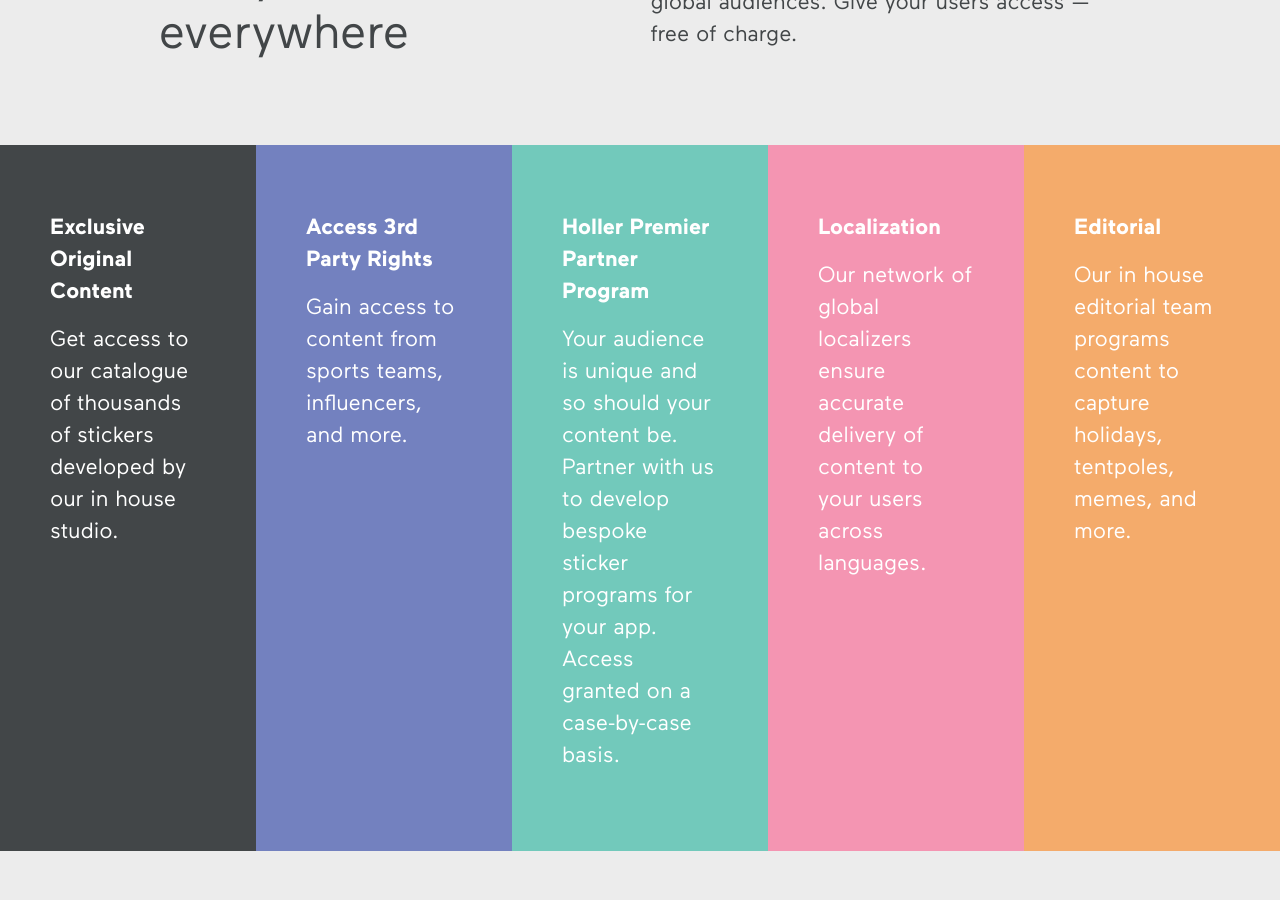
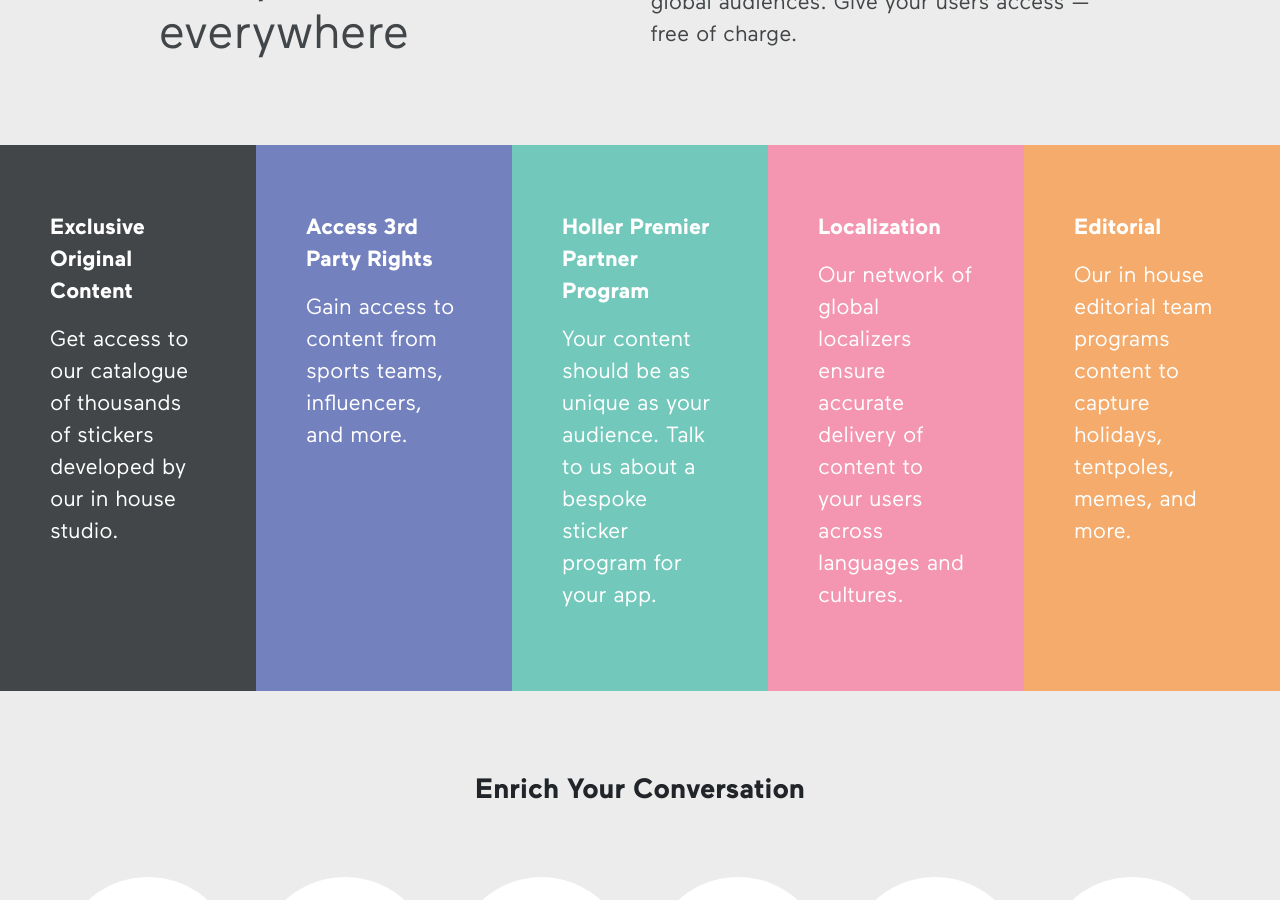
Before and after one commit to taliacotton/holler, a Jekyll site: the page built from developers.html, in a window 1280 px wide and 900 px high, scrolled down 1124 px. Built offline with Jekyll 4.4.1, drawn with Linux system fonts in a browser that asks for light colours; nearby versions of some CDN libraries.

Commit message:
Updated 'developers.html' via CloudCannon

```diff
--- a/developers.html
+++ b/developers.html
@@ -73,14 +73,14 @@
               Holler Premier Partner Program
             </p>
             <p class="editable" data-aos="fade-up" data-aos-delay="800">
-              Your audience is unique and so should your content be. Partner with us to develop bespoke sticker programs for your app. Access granted on a case-by-case basis.
+              Your content should be as unique as your audience. Talk to us about a bespoke sticker program for your app.
             </p>
         </div><div class="d-md-inline-block bg-pink developer-card" data-aos="fade-up" data-aos-delay="600">
             <p class="bold editable" data-aos="fade-up" data-aos-delay="800">
               Localization
             </p>
             <p class="editable" data-aos="fade-up" data-aos-delay="800">
-              Our network of global localizers ensure accurate delivery of content to your users across languages.
+              Our network of global localizers ensure accurate delivery of content to your users across languages and cultures.
             </p>
         </div><div class="d-md-inline-block bg-orange developer-card" data-aos="fade-up" data-aos-delay="800">
             <p class="bold editable" data-aos="fade-up" data-aos-delay="800">
```
